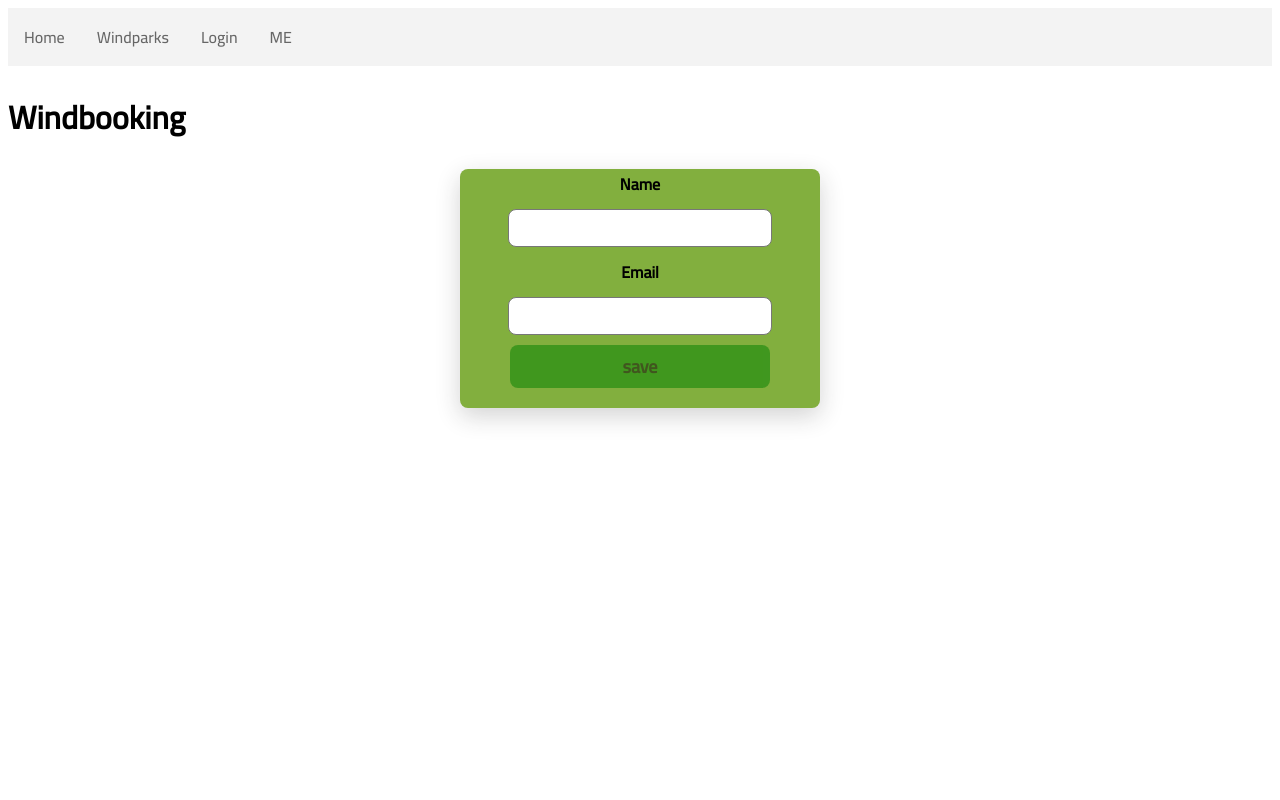
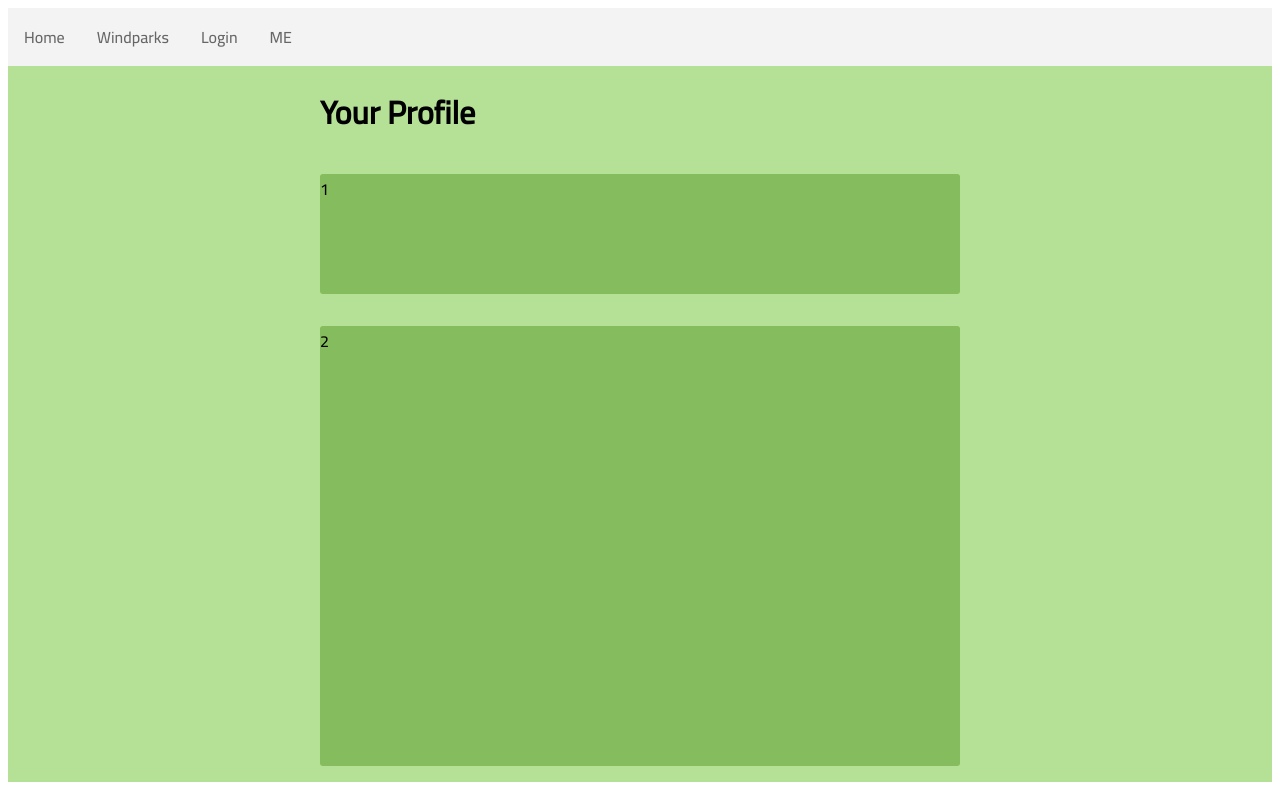
Before and after one commit to leantrim/windbooking-frontend, a React (Create React App) app: page /profile in a window 1280 px wide. Built offline with nearby package versions, Linux system fonts and the light colour scheme; no server answers.

Commit message:
fixed api interceptor

```diff
--- a/src/App.tsx
+++ b/src/App.tsx
@@ -1,5 +1,5 @@
 import { Route, Switch } from "react-router-dom";
-import Signup from "./components/Signup";
+// import Signup from "./components/Signup";
 import "./styles/App.css";
 import Home from "./components/Home";
 import NavBar from "./components/NavBar";
@@ -7,19 +7,19 @@ import Windparks from "./components/Windparks";
 import Login from "./components/Login";
 import Profile from "./components/Profile";
 import { useEffect, useState } from "react";
-import auth from "./services/authService";
+// import auth from "./services/authService";
 
 function App() {
   const [user, setUser] = useState<any>(null);
 
-  useEffect(() => {
-    setUser(auth.getCurrentUser());
-  }, []);
+  // useEffect(() => {
+  //   setUser(auth.getCurrentUser());
+  // }, []);
 
   return (
     <div>
       <NavBar />
-      <h1>Windbooking</h1>
+
       <Switch>
         <Route path="/home" component={Home} />
         <Route path="/windparks" component={Windparks} />
@@ -28,7 +28,7 @@ function App() {
           path="/profile"
           render={(props) => <Profile user={user} {...props} />}
         />
-        <Route path="/Signup" component={Signup} />
+        {/* <Route path="/Signup" component={Signup} /> */}
       </Switch>
     </div>
   );
--- a/src/components/TechProfile.tsx
+++ b/src/components/TechProfile.tsx
@@ -1,38 +1,12 @@
 import React from "react";
-import useForm from "./common/Form";
-import Joi from "joi";
-import { RegisterType } from "../types/RegisterFormType";
+import "../styles/Profile.css";
 
 function TechProfile() {
-  const data = {};
-
-  const schema = Joi.object({
-    email: Joi.string()
-      .email({ tlds: { allow: false } })
-      .label(RegisterType.emailSubject),
-    name: Joi.string().min(3).required().label(RegisterType.nameSubject),
-  });
-
-  const doSubmit = () => {
-    console.log("submited");
-  };
-
-  const className = "profile";
-
-  const { renderInput, renderButton, handleSubmit } = useForm(
-    data,
-    schema,
-    doSubmit,
-    className
-  );
-
   return (
-    <div className={className + "-container"}>
-      <form className={className + "-form-container"} onSubmit={handleSubmit}>
-        {renderInput("name", "Name")}
-        {renderInput("email", "Email")}
-        {renderButton("save")}
-      </form>
+    <div className="profile-container">
+      <h1 className="profile-header">Your Profile</h1>
+      <span className="profile-top-box">1</span>
+      <span className="profile-middle-box">2</span>
     </div>
   );
 }
--- a/src/components/Windparks.tsx
+++ b/src/components/Windparks.tsx
@@ -9,6 +9,7 @@ function Windparks() {
   useEffect(() => {
     async function fetchwindparks() {
       const { data: windparks } = await getWindparks();
+      console.log(windparks);
       setWindparks(windparks);
     }
     fetchwindparks();
--- a/src/services/httpService.ts
+++ b/src/services/httpService.ts
@@ -1,13 +1,14 @@
 import axios from "axios";
 
-axios.interceptors.response.use((error) => {
-  const expectedError = error.status >= 400 && error.status < 500;
+// axios.interceptors.response.use((error) => {
+//   const expectedError = error.status >= 400 && error.status < 500;
 
-  if (!expectedError) {
-  }
+//   if (!expectedError) {
+//     return;
+//   }
 
-  return Promise.reject(error);
-});
+//   return Promise.reject(error);
+// });
 
 function setAuthHeader(jwt: any) {
   axios.defaults.headers.common["x-auth-token"] = jwt;
--- a/src/styles/Profile.css
+++ b/src/styles/Profile.css
@@ -1,90 +1,23 @@
 .profile-container {
-  display: inline-grid;
-  grid-template-columns: repeat(5, 1fr);
+  display: grid;
+  justify-content: center;
+  background-color: rgb(181, 225, 150);
 }
 
-.profile-form-container {
-  grid-column: 3;
-  align-items: center;
-  justify-content: center;
-  box-shadow: rgba(34, 36, 37, 0.2) 0px 8px 24px;
-  border-radius: 8px;
-  padding-bottom: 20px;
-  background-color: #82af3e;
-  text-align: center;
-  font-weight: 900;
+.profile-top-box {
+  width: 50vw;
+  height: 15vh;
+  background-color: rgb(133, 188, 94);
+  margin: 2vh;
+  border-radius: 3px;
 }
-
-.profile-signup-title {
-  font-size: 18px;
-  border-bottom: 1px solid rgb(65, 143, 45);
+.profile-middle-box {
+  width: 50vw;
+  height: 55vh;
+  background-color: rgb(133, 188, 94);
+  margin: 2vh;
+  border-radius: 3px;
 }
-
-.profile-errorresponse {
-  text-align: center;
-  background-color: rgb(157 7 7 / 87%);
-  font-weight: bold;
-  animation: blinker 3s linear infinite;
+.profile-header {
+  margin: 2vh;
 }
-
-.profile-button {
-  background-color: green;
-  color: black;
-  border-radius: 8px;
-  cursor: pointer;
-  transform: translate(0.3);
-  border: none;
-  font-weight: bold;
-  font-size: 18px;
-  padding: 5px;
-  width: 72%;
-  font-weight: bold;
-  font-size: 18px;
-}
-
-.profile-button:disabled {
-  opacity: 0.5;
-  cursor: default;
-  border: none;
-}
-
-.profile-form-label {
-  display: inline-block;
-  min-width: 360px;
-}
-
-.profile-form-control {
-  border-radius: 8px;
-  box-shadow: none;
-  border: 1px solid #777;
-  text-align: center;
-  font-size: 14px;
-  margin: 10px;
-  padding: 5px;
-  width: 70%;
-}
-
-.profile-form-select {
-  border-radius: 8px;
-  box-shadow: none;
-  border: 1px solid #777;
-  text-align: center;
-  font-size: 18px;
-  margin: 10px;
-  margin-bottom: 10px;
-  padding: 5px;
-  width: 73%;
-  cursor: pointer;
-}
-
-.profile-alert {
-  text-align: center;
-  background-color: rgb(157 7 7 / 87%);
-  font-weight: bold;
-  font-size: 10px;
-  border-radius: 8px;
-  display: inline-block;
-  padding: 5px;
-  margin-bottom: 10px;
-  animation: blinker 3s linear infinite;
-}
```
Also changed, not shown: src/components/EditTechProfile.tsx (added, +40 -0 lines).
